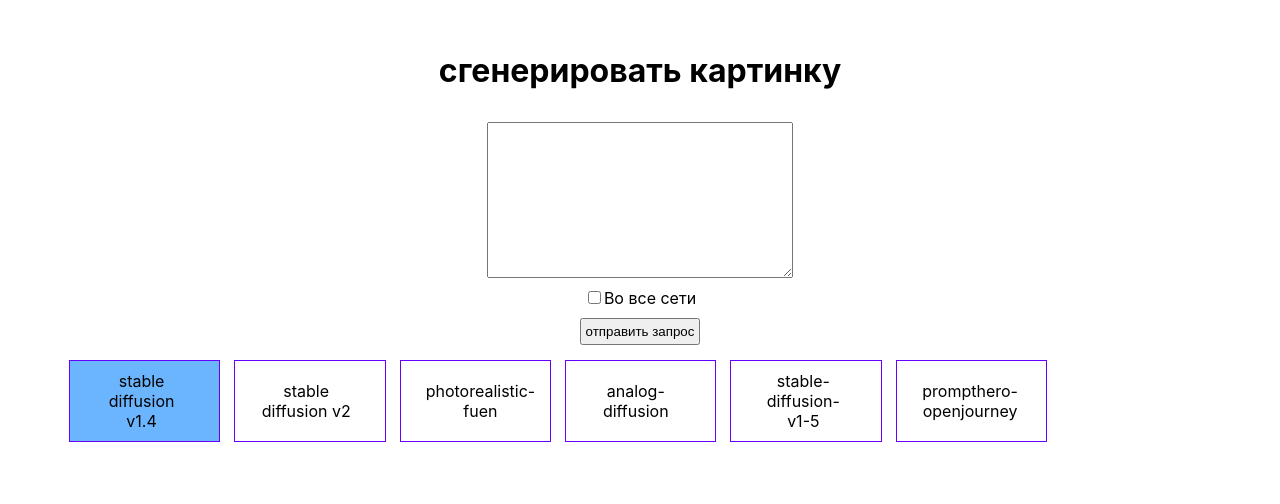
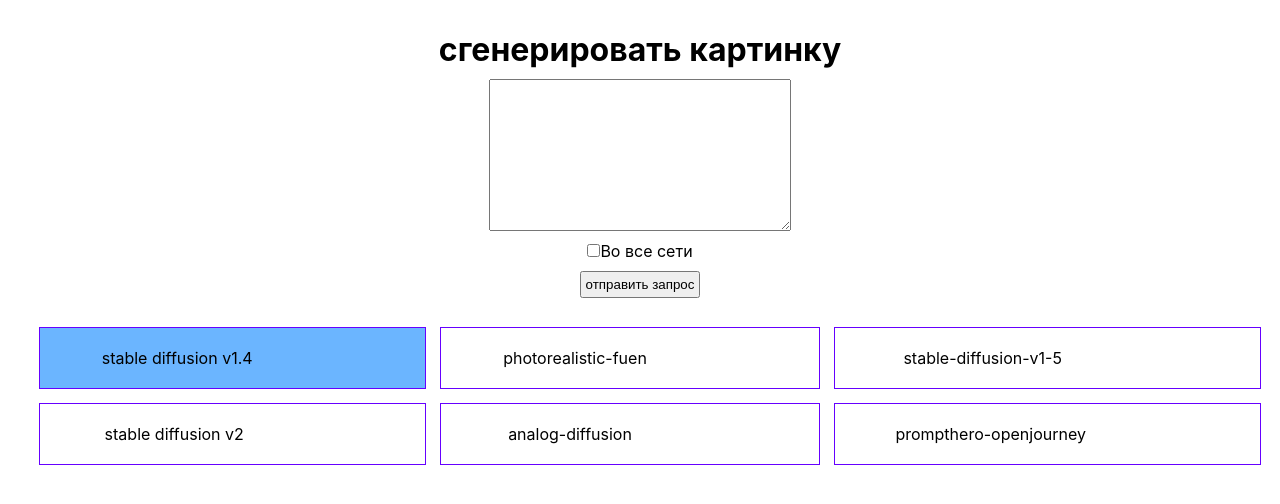
Before and after one commit to kir-dev13/nni, a React (Create React App) app: page / in a window 1280 px wide. Shown: the top 504 px of the page. Built offline with nearby package versions, Linux system fonts and the light colour scheme.

Commit message:
сÑcss networkTabs group

```diff
--- a/src/App.css
+++ b/src/App.css
@@ -1,3 +1,8 @@
+* {
+    margin: 0;
+    padding: 0;
+}
+
 .App {
     text-align: center;
     margin: 30px;
--- a/src/components/InputForm/InputForm.scss
+++ b/src/components/InputForm/InputForm.scss
@@ -1,8 +1,9 @@
-.prompt {
+.form {
   position: relative;
   display: flex;
   flex-direction: column;
   align-items: center;
+  margin-bottom: 20px;
 }
 
 
--- a/src/components/NetworksTabs/NetworksTabs.scss
+++ b/src/components/NetworksTabs/NetworksTabs.scss
@@ -1,16 +1,23 @@
 .network {
   &-container {
-    //width: 100%;
-    overflow-x: scroll;
+    width: 100%;
+    margin-left: auto;
+    padding: 10px 10px 0px 10px;
+    overflow-x: auto;
+    margin-bottom: 20px;
+    //min-height: 120px;
+    //display: flex;
   }
 
   &-list {
-    //text-align: left;
+    text-align: left;
     //margin: auto;
-    max-width: 80%;
+    //max-width: 80%;
     //min-width: 20%;
     display: flex;
-    //flex-wrap: wrap;
+    flex-direction: column;
+    height: 160px;
+    flex-wrap: wrap;
     //justify-content: center;
     gap: 1rem;
 
@@ -18,7 +25,7 @@
 
   &-item {
     padding: 10px 10px 10px 25px;
-    //min-width: 120px;
+    min-width: 120px;
     //width: 25%;
     outline: 1px solid #6600ff;
     cursor: pointer;
@@ -30,7 +37,7 @@
 
     &-status {
       //border: 1px solid red;
-      width: 30%
+      width: 15%
     }
 
     &:hover:not(&_active) {
```
